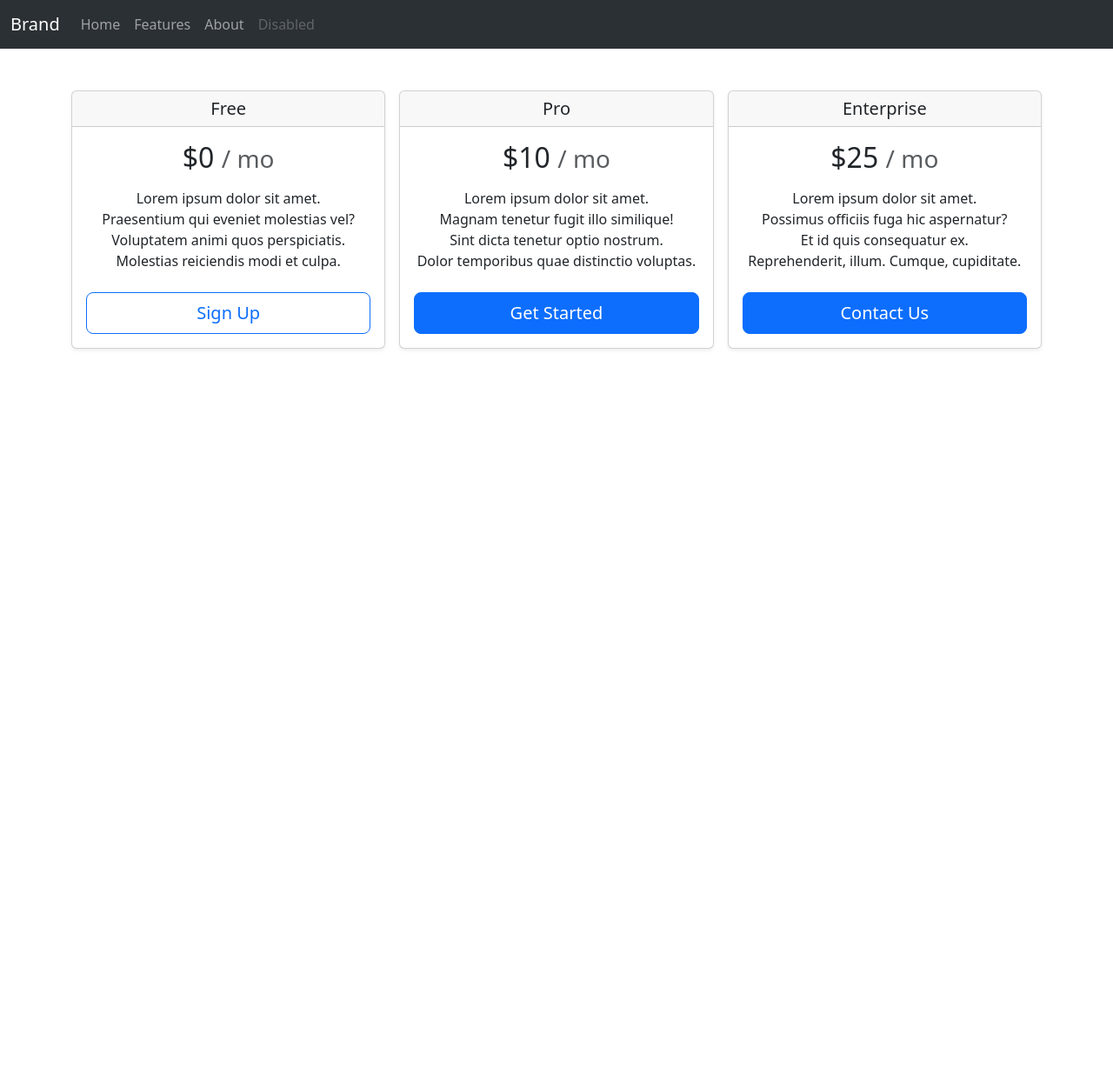
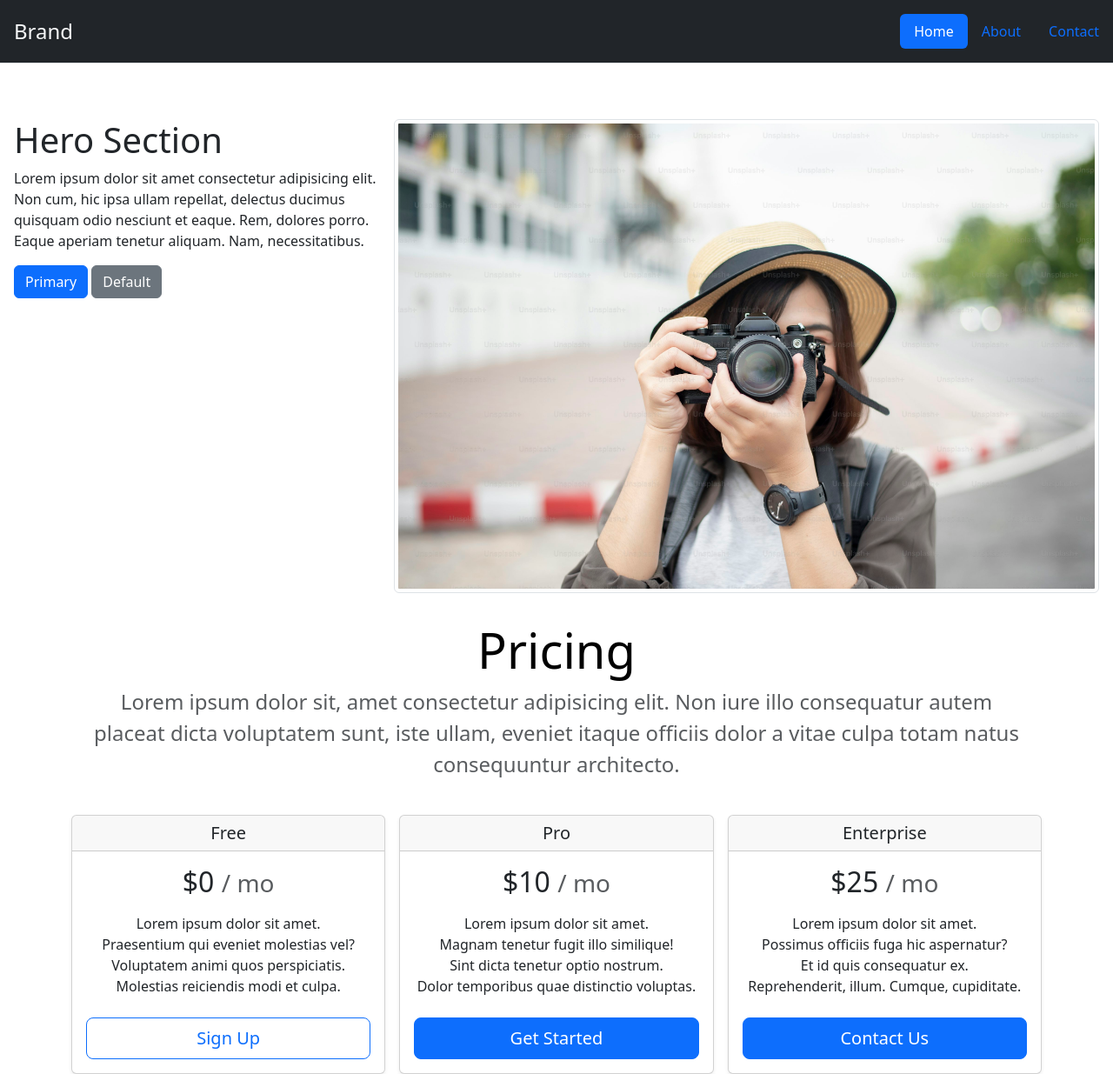
Before and after one commit to ZainNadeemMalik/bootstrap-project, a plain HTML site: page index.html in a window 1280 px wide. Shown: the whole page at 87% size. Before the commit the page ends 800 px from the top, so only its background shows below. Drawn offline with nearby package versions, Linux system fonts and the light colour scheme.

Commit message:
add nav structure add hero section preliminaries finish pricing section

```diff
--- a/index.html
+++ b/index.html
@@ -10,38 +10,69 @@
 </head>
 <body>
 
-  <header>
-    <nav class="navbar navbar-expand-lg bg-body-tertiary" data-bs-theme="dark">
-      <div class="container-fluid">
-        <a href="#" class="navbar-brand">Brand</a>
-        <button class="navbar-toggler" type="button" data-bs-toggle="collapse" data-bs-target="#navbarNavAltMarkup"
-                aria-controls="navbarNavAltMarkup" aria-expanded="false" aria-label="Toggle Navigation">
-          <span class="navbar-toggler-icon"></span>
-        </button>
-        <div class="collapse navbar-collapse" id="navbarNavAltMarkup">
-          <div class="navbar-nav">
-            <a href="#" class="nav-link">Home</a>
-            <a href="#" class="nav-link">Features</a>
-            <a href="#" class="nav-link">About</a>
-            <a href="#" class="nav-link disabled">Disabled</a>
-          </div>
-        </div>
-      </div>
-    </nav>
-  </header>
+  <header class="container-fluid bg-dark px-0" >
+  <div class="d-flex flex-wrap flex-column flex-md-row align-items-center justify-content-center border-bottom mb-4 py-3">
+
+    <a href="#" class="d-flex align-items-center text-light mb-3 mb-md-0 me-md-auto px-3 text-decoration-none link-body-emphasis">
+      <span class="fs-4">Brand</span>
+    </a>
+
+    <ul class="nav nav-pills">
+      <li class="nav-item">
+        <a href="#" class="nav-link active">
+          Home
+        </a>
+      </li>
+      <li class="nav-item">
+        <a href="#" class="nav-link">
+          About
+        </a>
+      </li>
+      <li class="nav-item">
+        <a href="#" class="nav-link">
+          Contact
+        </a>
+      </li>
+
+    </ul>
+
+  </div>
+</header>
 
 
 
   <main class="mt-5">
-    <div class="container text-center">
+
+    <section class="hero d-flex justify-content-center p-3 align-item-center">
+
+      <div class="hero-text">
+        <h1 class="hero-title">Hero Section</h1>
+        <p class="hero-description">Lorem ipsum dolor sit amet consectetur adipisicing elit. Non cum, hic ipsa ullam repellat, delectus ducimus quisquam odio nesciunt et eaque. Rem, dolores porro. Eaque aperiam tenetur aliquam. Nam, necessitatibus.</p>
+        <button class="btn btn-primary">Primary</button>
+        <button class="btn btn-secondary">Default</button>
+      </div>
+
+      <div>
+        <img src="premium_photo-1664474619075-644dd191935f.jpg" class="img-thumbnail" alt="hero-image">
+      </div>
+    </section>
+
+
+
+    <section class="pricing container text-center">
+
+      <header class="pricing-header p-3 pb-md-4">
+        <h2 class="display-4 text-body-emphasis">Pricing</h2>
+        <p class="fs-4 text-body-secondary">Lorem ipsum dolor sit, amet consectetur adipisicing elit. Non iure illo consequatur autem placeat dicta voluptatem sunt, iste ullam, eveniet itaque officiis dolor a vitae culpa totam natus consequuntur architecto.</p>
+      </header>
 
       <div class="row row-cols-1 row-cols-md-3 g-3">
 
-        <div class="col">
+        <article class="col">
           <div class="card px-0 shadow-sm">
-            <div class="card-header">
+            <header class="card-header">
               <h5 class="card-title my-0">Free</h5>
-            </div>
+            </header>
             <div class="card-body">
               <h2 class="card-title pricing-card-title">
                 $0
@@ -56,14 +87,14 @@
               <button class="btn btn-lg btn-outline-primary w-100">Sign Up</button>
             </div>
           </div>
-        </div>
+        </article>
 
-        <div class="col">
+        <article class="col">
           <div class="card px-0 shadow-sm">
 
-            <div class="card-header">
+            <header class="card-header">
               <h5 class="card-title my-0">Pro</h5>
-            </div>
+            </header>
 
             <div class="card-body">
               <h2 class="card-title pricing-card-title">
@@ -79,13 +110,13 @@
               <button class="btn btn-lg btn-primary w-100">Get Started</button>
             </div>
           </div>
-        </div>
+        </article>
 
-        <div class="col">
+        <article class="col">
           <div class="card px-0 shadow-sm">
-            <div class="card-header">
+            <header class="card-header">
               <h5 class="card-title my-0">Enterprise</h5>
-            </div>
+            </header>
 
             <div class="card-body">
               <h2 class="card-title pricing-card-title">
@@ -104,10 +135,10 @@
 
             </div>
           </div>
-        </div>
+        </article>
 
       </div>
-    </div>
+    </section>
   </main>
 
 
```
Also changed, not shown: premium_photo-1664474619075-644dd191935f.jpg (added).
